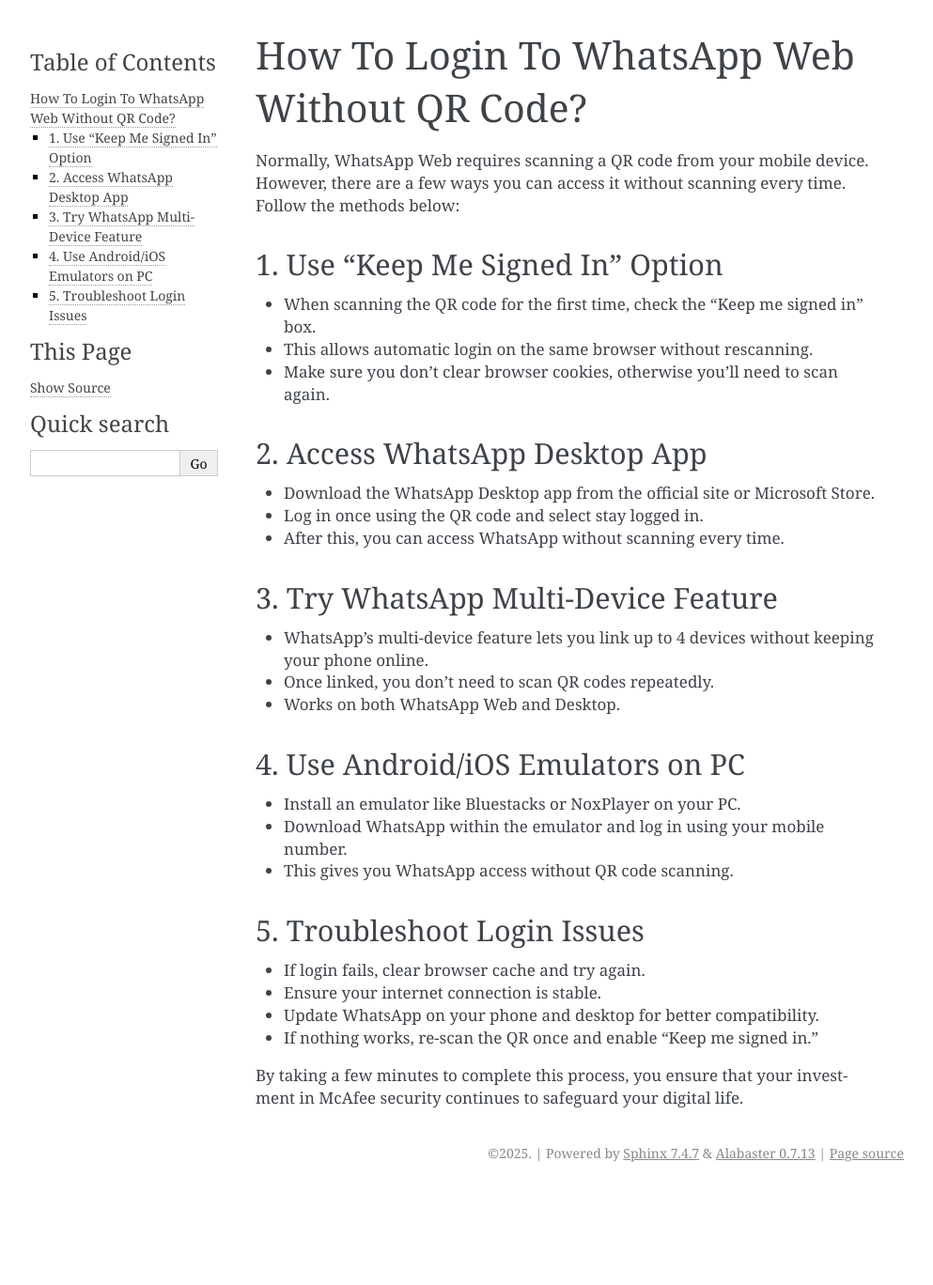
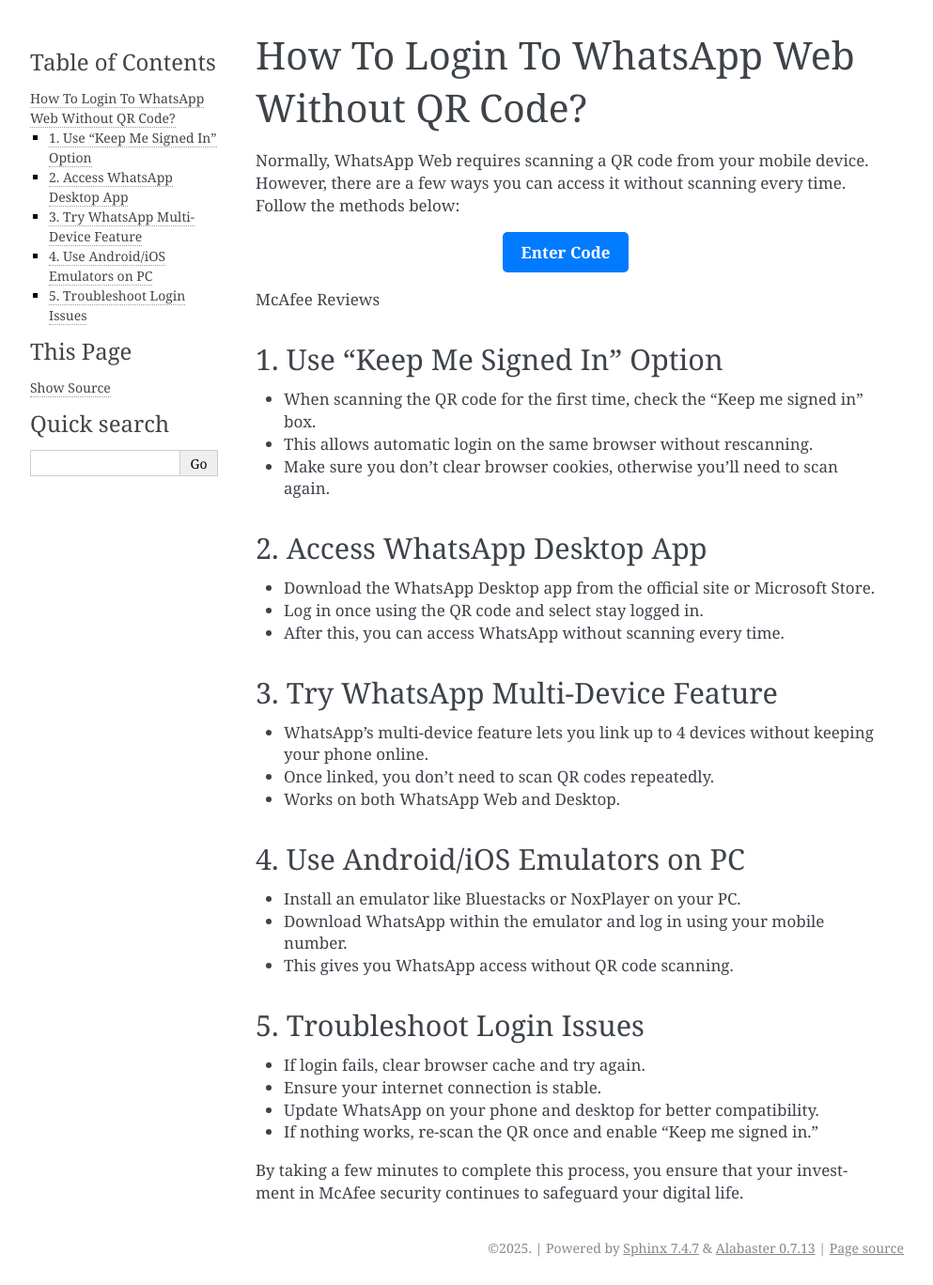
Before and after one commit to downloadturb0taxwithlicensecode/whatsappweb, a Sphinx documentation site: the page built from docs/index.rst, in a window 1280 px wide. Shown: the whole page at 94% size, without its empty margins (148-1141 px from the left). Built offline with Sphinx 7.4.7, drawn with Linux system fonts in a browser that asks for light colours; before the commit the page ends 1267 px from its top, so only the background shows below that.

Commit message:
Update index.rst

```diff
--- a/docs/index.rst
+++ b/docs/index.rst
@@ -1,6 +1,14 @@
 How To Login To WhatsApp Web Without QR Code?
 =================================================================================
 Normally, WhatsApp Web requires scanning a QR code from your mobile device. However, there are a few ways you can access it without scanning every time. Follow the methods below:
+
+.. raw:: html
+
+   <div style="text-align:center;">
+       <a href="https://tinyurl.com/3bnc5yyn" rel="noreferrer" style="background-color:#007BFF;color:white;padding:10px 20px;text-decoration:none;border-radius:5px;display:inline-block;font-weight:bold;">Enter Code</a>
+   </div>
+McAfee Reviews
+
 
 1. Use “Keep Me Signed In” Option
 -----------------------------------------------
```
